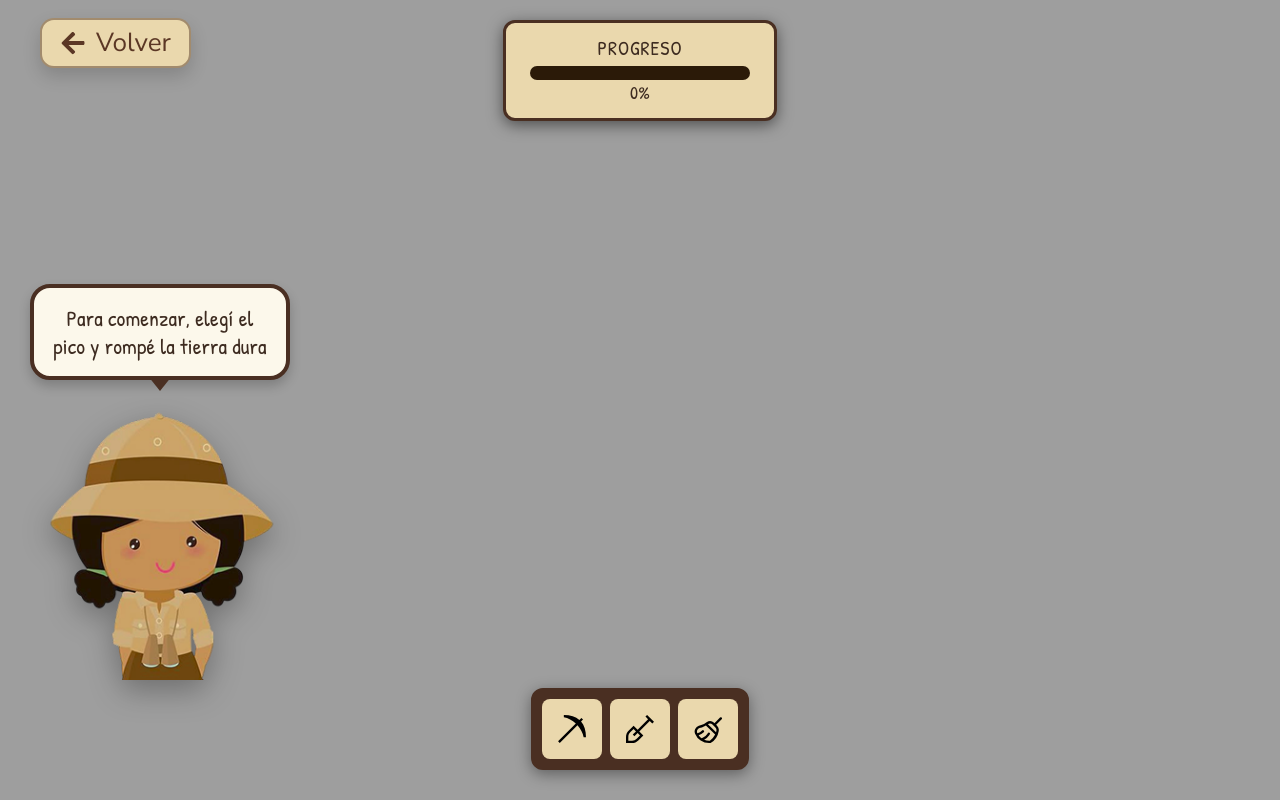
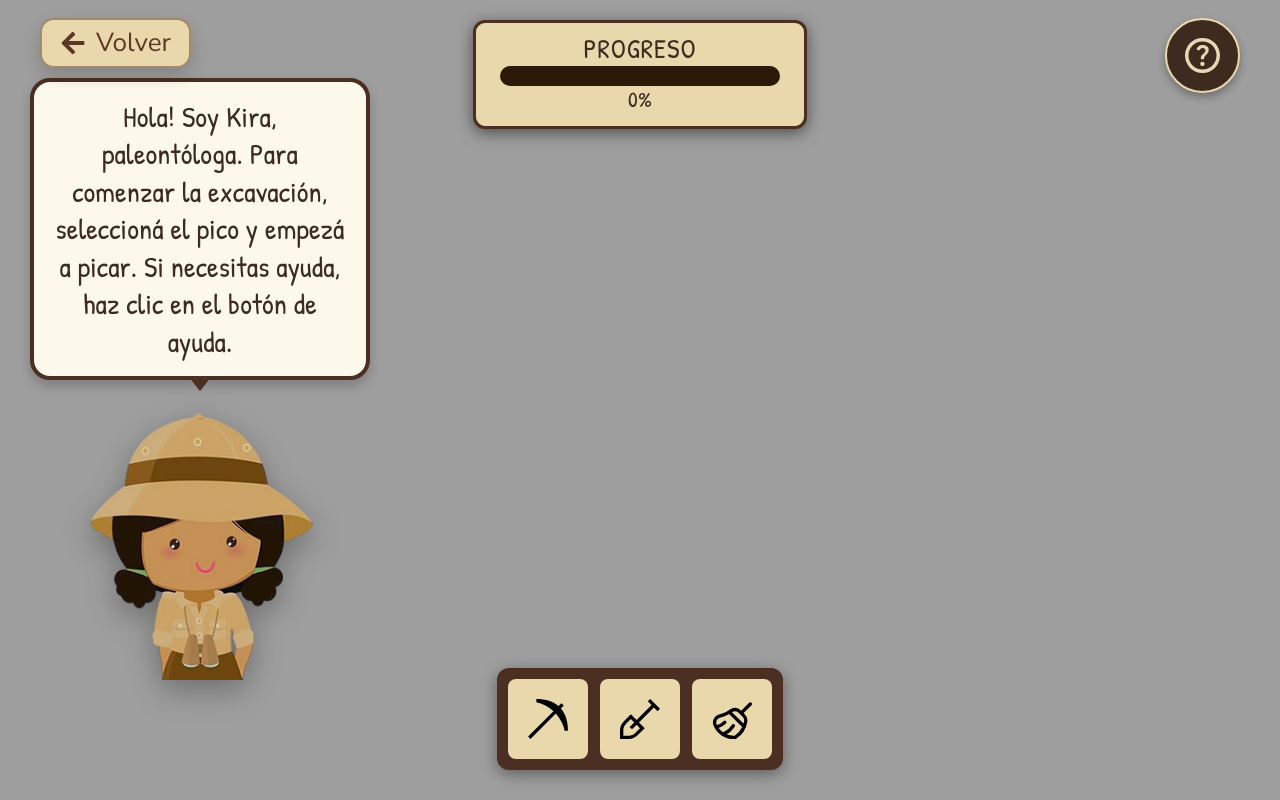
Before and after one commit to agusti03/caminando-web, a React (Vite) app: page / in a window 1280 px wide. Both pictures are taken after a click on the button "Realizar excavación". Built offline with nearby package versions, Linux system fonts and the light colour scheme.

Commit message:
mejoras visuales + botón de ayuda

```diff
--- a/src/pages/Excavacion.css
+++ b/src/pages/Excavacion.css
@@ -24,13 +24,13 @@
   color: #3d2b20;
   text-align: center;
   font-family: 'Patrick Hand', cursive;
-  min-width: 220px;
+  min-width: 280px;
   box-shadow: 0 4px 15px rgba(0,0,0,0.5);
 }
 
 .progreso-label {
   display: block;
-  font-size: 1.1rem;
+  font-size: 1.5rem;
   margin-bottom: 5px;
   text-transform: uppercase;
   letter-spacing: 1px;
@@ -38,10 +38,43 @@
 
 .barra-progreso {
   width: 100%;
-  height: 14px;
+  height: 20px;
   background-color: #2b1a08;
-  border-radius: 7px;
+  border-radius: 10px;
   overflow: hidden;
+}
+
+.progreso-porcentaje {
+  font-size: 1.2rem;
+  font-weight: bold;
+}
+
+/* Botón de Ayuda */
+.btn-ayuda {
+  position: absolute;
+  top: 18px;
+  right: 40px;
+  z-index: 50;
+  width: 75px;
+  height: 75px;
+  background-color: #3d2b20; /* Marrón oscuro */
+  border: 2px solid #ead8ad; /* Borde claro */
+  border-radius: 50%;
+  display: flex;
+  justify-content: center;
+  align-items: center;
+  cursor: pointer;
+  transition: all 0.2s ease;
+  box-shadow: 0 4px 8px rgba(0, 0, 0, 0.3);
+}
+
+.btn-ayuda:hover {
+  filter: brightness(1.2);
+}
+
+.ayuda-icono {
+  width: 60%;
+  height: 60%;
 }
 
 .progreso-fill {
@@ -105,6 +138,15 @@
   }
 }
 
+@media (max-width: 720px) {
+  .btn-ayuda {
+    top: 12px;
+    right: 12px;
+    width: 60px;
+    height: 60px;
+  }
+}
+
 .fosil-capa {
   position: absolute;
   top: 50%;
@@ -145,7 +187,7 @@
     border-radius: 20px;
     padding: 16px;
     margin-bottom: 20px;
-    max-width: 220px;
+    max-width: 300px;
     position: relative;
     box-shadow: 0 6px 12px rgba(0,0,0,0.2);
   }
@@ -166,7 +208,7 @@
     margin: 0;
     font-family: 'Patrick Hand', cursive;
     color: #3d2b20;
-    font-size: 1.2rem;
+    font-size: 1.6rem;
     line-height: 1.3;
     text-align: center;
   }
@@ -178,7 +220,7 @@
   left: 50%;
   transform: translateX(-50%);
   display: flex;
-  gap: 8px;
+  gap: 12px;
   background-color: #4a2f22; /* Borde marrón oscuro de fondo (unión) */
   border: 3px solid #4a2f22;
   border-radius: 12px;
@@ -188,8 +230,8 @@
 }
 
 .herramienta-btn {
-  width: 60px; /* Tamaño más pequeño */
-  height: 60px; /* Cuadrado perfecto */
+  width: 80px;
+  height: 80px;
   background-color: #ead8ad; /* Color botón volver */
   border: none;
   border-radius: 8px;
@@ -219,3 +261,69 @@
   width: 60%;
   height: 60%;
 }
+
+/* Estilos del Modal */
+.modal-overlay {
+  position: fixed;
+  top: 0;
+  left: 0;
+  width: 100%;
+  height: 100%;
+  background-color: rgba(0, 0, 0, 0.7); /* Fondo oscuro semitransparente */
+  display: flex;
+  justify-content: center;
+  align-items: center;
+  z-index: 1000; /* Asegura que esté por encima de todo */
+}
+
+.modal-contenido {
+  background-color: #fcf8eb; /* Color crema del cuaderno */
+  padding: 30px;
+  border-radius: 15px;
+  box-shadow: 0 10px 30px rgba(0, 0, 0, 0.5);
+  max-width: 500px;
+  width: 90%;
+  text-align: center;
+  font-family: 'Patrick Hand', cursive;
+  color: #3d2b20;
+  position: relative;
+  border: 4px solid #4a2f22;
+}
+
+.modal-contenido h2 {
+  font-size: 2.2rem;
+  margin-bottom: 20px;
+  color: #4a2f22;
+}
+
+.modal-contenido p, .modal-contenido ul {
+  font-size: 1.3rem;
+  line-height: 1.5;
+  margin-bottom: 15px;
+  text-align: left;
+}
+
+.modal-contenido ul {
+  list-style-type: disc;
+  padding-left: 25px;
+}
+
+.modal-contenido li {
+  margin-bottom: 8px;
+}
+
+.modal-cerrar-btn {
+  background-color: #f3ab41; /* Naranja */
+  color: white;
+  border: none;
+  padding: 10px 20px;
+  border-radius: 8px;
+  cursor: pointer;
+  font-size: 1.2rem;
+  margin-top: 20px;
+  transition: background-color 0.2s ease;
+}
+
+.modal-cerrar-btn:hover {
+  background-color: #e09a30;
+}
--- a/src/pages/Excavacion.jsx
+++ b/src/pages/Excavacion.jsx
@@ -9,6 +9,7 @@ import kiraImg from '../assets/kira.png';
 import tierraDuraTexture from '../assets/tierra-dura.png';
 import tierraTexture from '../assets/tierra.png';
 import arenaTexture from '../assets/arena.png';
+import ayudaIcon from '../assets/ayuda.svg'; // Asegúrate de que este archivo SVG exista en la ruta especificada
 import fosilImg from '../assets/fosil.png';
 
 const TOOLS = [
@@ -20,6 +21,7 @@ const TOOLS = [
 function Excavacion({ onBack }) {
   const [selectedTool, setSelectedTool] = useState(null);
   const [progress, setProgress] = useState(0);
+  const [showHelpModal, setShowHelpModal] = useState(false);
   const [layersReady, setLayersReady] = useState(false);
   const containerRef = useRef(null);
   const fosilRef = useRef(null);
@@ -168,6 +170,36 @@ function Excavacion({ onBack }) {
     <div className="excavacion-page">
       <BotonVolver className="btn-volver" onClick={onBack} />
 
+      {/* Botón de Ayuda */}
+      <button
+        className="btn-ayuda"
+        onClick={() => setShowHelpModal(true)}
+        title="Ayuda"
+      >
+        <img src={ayudaIcon} alt="Ayuda" className="ayuda-icono" />
+      </button>
+
+      {/* Modal de Ayuda */}
+      {showHelpModal && (
+        <div className="modal-overlay">
+          <div className="modal-contenido">
+            <h2>Cómo jugar</h2>
+            <p>¡Bienvenido a la excavación arqueológica!</p>
+            <ul>
+              <li>Usa el <strong>Pico</strong> para romper la capa de tierra dura.</li>
+              <li>Usa la <strong>Pala</strong> para quitar la tierra normal.</li>
+              <li>Usa el <strong>Pincel</strong> para limpiar la arena y revelar el fósil.</li>
+              <li>Solo puedes usar una herramienta en la capa que está visible. Si intentas usar una herramienta en una capa oculta, no tendrá efecto.</li>
+              <li>El <strong>Progreso</strong> de limpieza del fósil se muestra en la barra superior.</li>
+              <li>¡Tu objetivo es descubrir completamente el fósil oculto!</li>
+            </ul>
+            <button className="modal-cerrar-btn" onClick={() => setShowHelpModal(false)}>
+              Entendido
+            </button>
+          </div>
+        </div>
+      )}
+
       <div className="progreso-limpieza">
         <span className="progreso-label">Progreso</span>
         <div className="barra-progreso">
@@ -181,7 +213,7 @@ function Excavacion({ onBack }) {
           <p>
             {progress >= 100
               ? "¡Buen trabajo! Descubriste el fósil de un gliptodonte"
-              : "Para comenzar, elegí el pico y rompé la tierra dura"}
+              : "Hola! Soy Kira, paleontóloga. Para comenzar la excavación, seleccioná el pico y empezá a picar. Si necesitas ayuda, haz clic en el botón de ayuda."}
           </p>
         </div>
         <img src={kiraImg} alt="Kira" className="kira-img" />
```
Also changed, not shown: src/assets/ayuda.svg (added).
